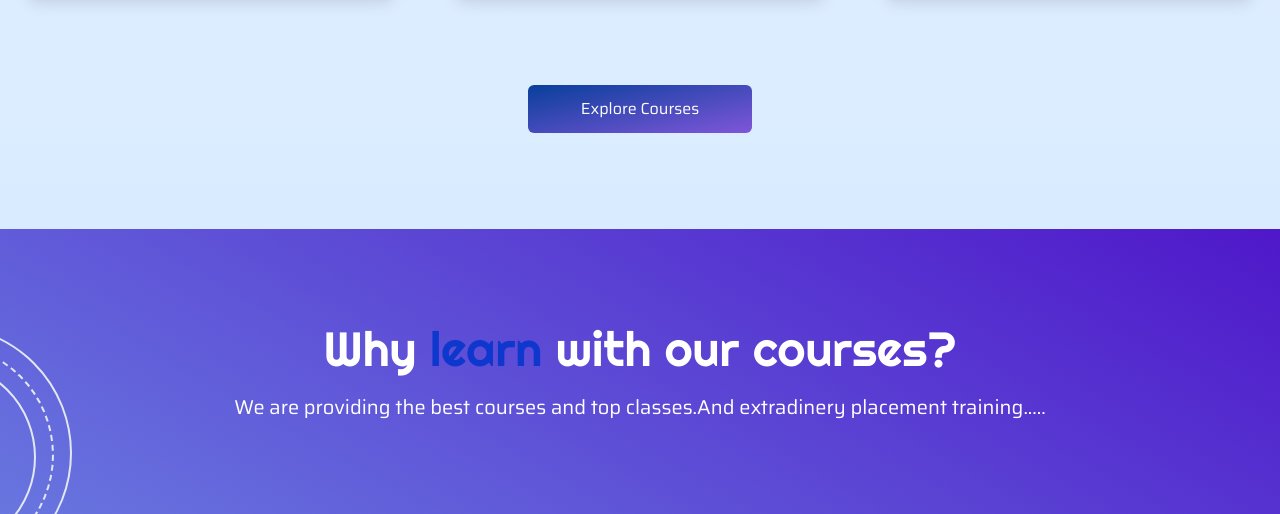
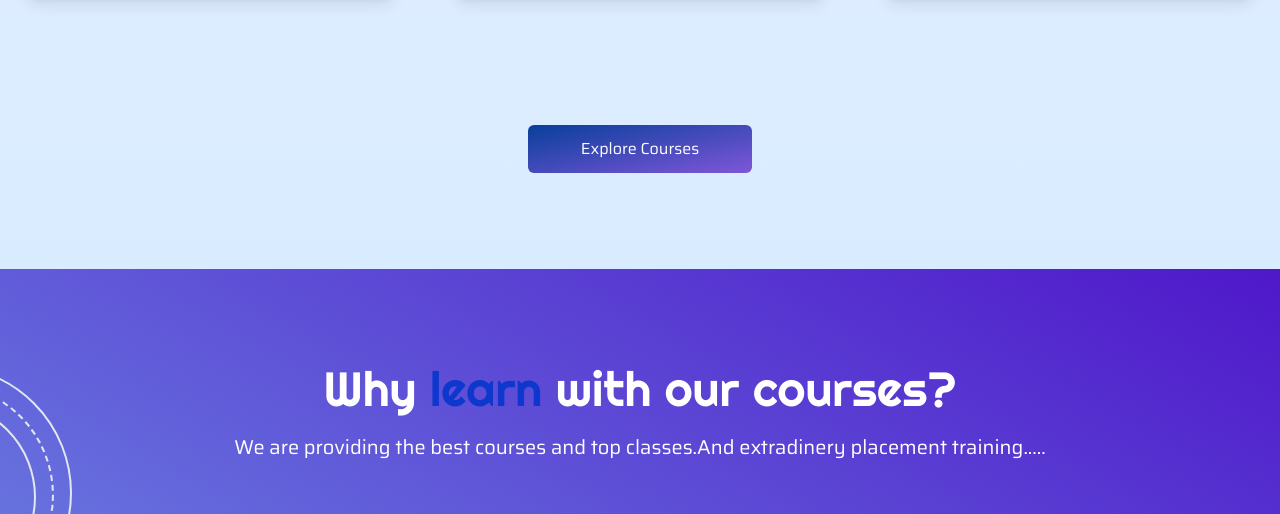
Before and after one commit to SalaitSudhakar/online-course-platfrom-tailwind-landing-page, a plain HTML site: page index.html in a window 1280 px wide. Shown: the part 2440-2954 px from the top of the page. Drawn offline with nearby package versions, Linux system fonts and the light colour scheme.

Commit message:
explores courses margin bottom converted to padding bottom

```diff
--- a/index.html
+++ b/index.html
@@ -468,7 +468,7 @@
 
         <!-- explore courses -->
         <div
-          class="container relative my-10 mb-20 lg:mt-20 flex items-center justify-center"
+          class="container relative py-10 pb-20 lg:mt-20 flex items-center justify-center"
         >
           <button
             class="w-full p-4 font-saira bg-gradient-to-br from-explore-course-btn-top-blue to-gradient-right-purple text-white rounded-md hover:text-black lg:w-56 px-6"
```
